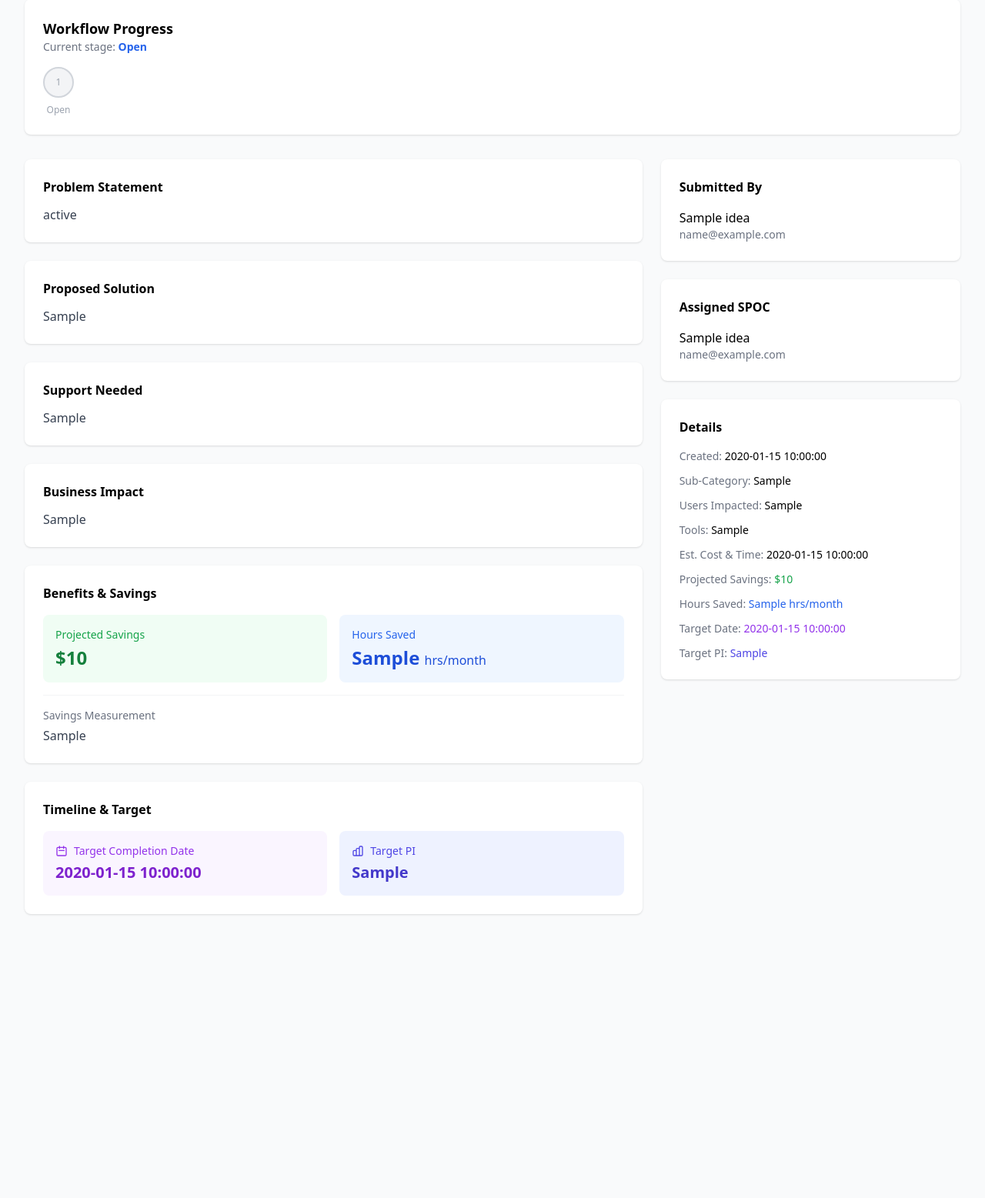
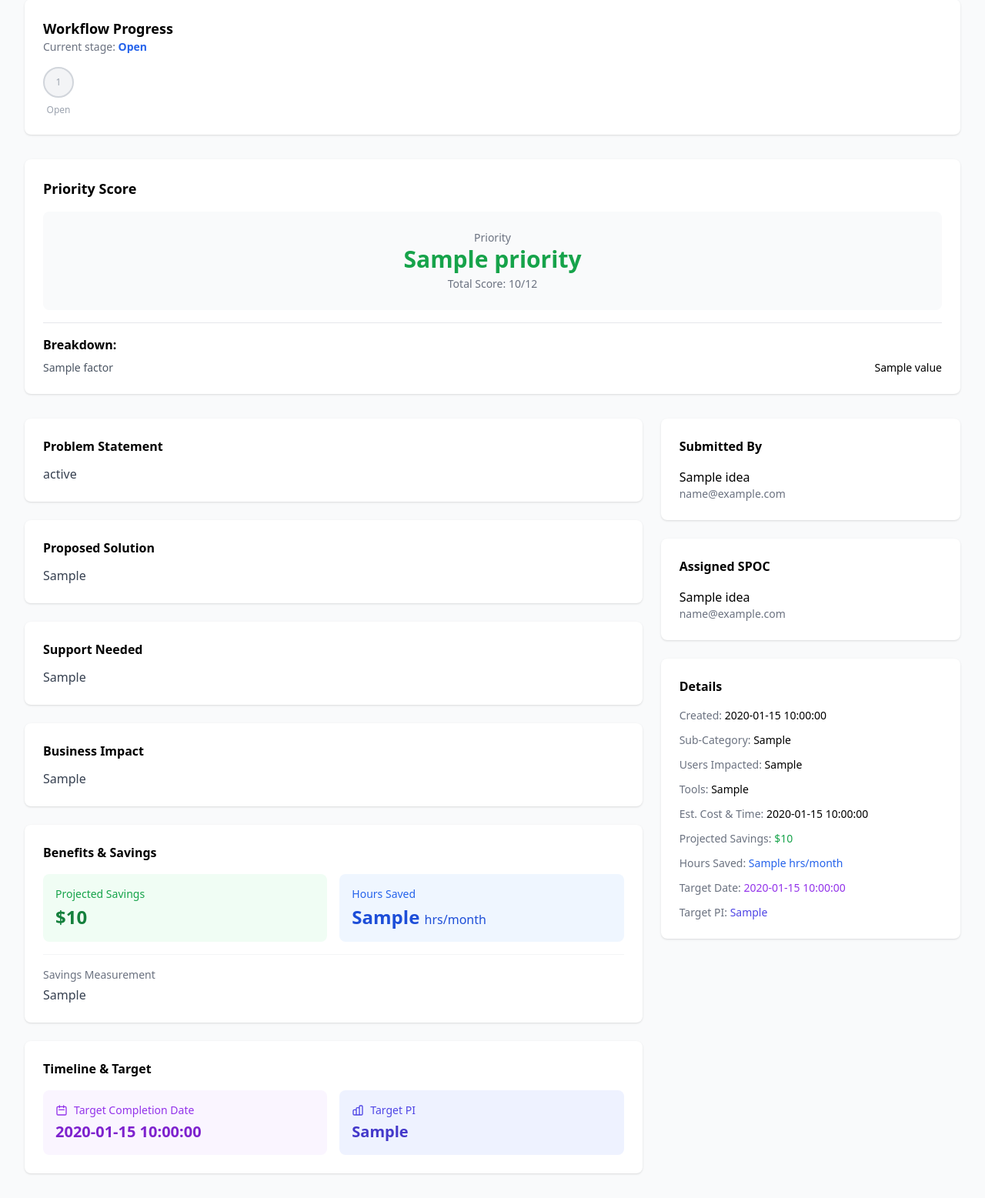
Before and after one commit to ParasuChandru/innovation-engine, a Flask app: template templates/idea_detail.html in a window 1280 px wide. Shown: the part 195-1752 px from the top of the page at 77% size. Before the commit the page ends 1384 px from the top, so only its background shows below. Run offline with Flask 3, Linux system fonts and the light colour scheme; the template is opened without the code that fills it: most values are stand-ins (such as "Sample title", 1, 10 or a date in 2020); some libraries are stand-ins or nearby versions.

Commit message:
feat: Add priority scoring and back button

```diff
--- a/app.py
+++ b/app.py
@@ -362,6 +362,12 @@ def logout():
 def dashboard():
     user = get_current_user()
 
+    if not user:
+        # This can happen if the user was deleted but the session cookie remains.
+        session.clear()
+        flash("Your session is invalid. Please log in again.", "warning")
+        return redirect(url_for('login'))
+
     # Get ideas based on role
     if user['role'] == 'OWNER':
         ideas = get_ideas_by_submitter(user['id'])
@@ -476,11 +482,17 @@ def idea_detail(idea_id):
     # Get current status index for stepper
     current_index = IDEA_STATUSES.index(idea['status']) if idea['status'] in IDEA_STATUSES else 0
 
+    # Calculate priority score if in ScoreIT stage
+    priority_info = None
+    if idea['status'] == 'ScoreIT':
+        priority_info = calculate_priority_score(idea)
+
     return render_template('idea_detail.html',
         user=user,
         idea=idea,
         statuses=IDEA_STATUSES,
-        current_index=current_index
+        current_index=current_index,
+        priority_info=priority_info
     )
 
 @app.route('/uploads/<filename>')
@@ -591,6 +603,11 @@ def update_benefits(idea_id):
 def kanban():
     user = get_current_user()
     ideas_by_status = get_ideas_grouped_by_status()
+
+    # Calculate priority for ideas in ScoreIT
+    if 'ScoreIT' in ideas_by_status:
+        for idea in ideas_by_status['ScoreIT']:
+            idea['priority_info'] = calculate_priority_score(idea)
 
     return render_template('kanban.html',
         user=user,
@@ -796,6 +813,75 @@ def admin_import():
     return redirect(url_for('admin'))
 
 # ============================================
+# Business Logic
+# ============================================
+
+def calculate_priority_score(idea):
+    """Calculate priority score based on idea attributes"""
+    score = 0
+    breakdown = {}
+
+    # 1. Complexity
+    complexity_map = {'Low': 3, 'Medium': 2, 'High': 1}
+    complexity_score = complexity_map.get(idea.get('complexity'), 0)
+    score += complexity_score
+    breakdown['Complexity'] = f"{complexity_score}/3 points"
+
+    # 2. Projected Savings
+    savings = idea.get('proj_savings') or 0
+    if savings > 50000:
+        savings_score = 3
+    elif savings > 10000:
+        savings_score = 2
+    else:
+        savings_score = 1
+    score += savings_score
+    breakdown['Projected Savings'] = f"{savings_score}/3 points"
+
+    # 3. Hours Saved (per year)
+    hours_saved_monthly = idea.get('hours_saved') or 0
+    hours_saved_yearly = hours_saved_monthly * 12
+    if hours_saved_yearly > 100:
+        hours_score = 3
+    elif hours_saved_yearly > 40:
+        hours_score = 2
+    else:
+        hours_score = 1
+    score += hours_score
+    breakdown['Hours Saved'] = f"{hours_score}/3 points"
+
+    # 4. Users Impacted
+    users_impacted_str = idea.get('users_impacted', '0')
+    try:
+        # Extract numbers from string
+        users_num = int(''.join(filter(str.isdigit, users_impacted_str)))
+    except ValueError:
+        users_num = 0
+
+    if users_num > 50:
+        users_score = 3
+    elif users_num > 10:
+        users_score = 2
+    else:
+        users_score = 1
+    score += users_score
+    breakdown['Users Impacted'] = f"{users_score}/3 points"
+
+    # Determine priority
+    if score >= 9:
+        priority = 'High'
+    elif score >= 5:
+        priority = 'Medium'
+    else:
+        priority = 'Low'
+
+    return {
+        'priority': priority,
+        'score': score,
+        'breakdown': breakdown
+    }
+
+# ============================================
 # Template Filters
 # ============================================
 
--- a/templates/idea_detail.html
+++ b/templates/idea_detail.html
@@ -59,6 +59,36 @@
             {% endfor %}
         </div>
     </div>
+
+    <!-- Priority Score Section (for ScoreIT stage) -->
+    {% if priority_info %}
+    <div class="bg-white rounded-lg shadow p-6">
+        <h3 class="font-semibold text-lg mb-4">Priority Score</h3>
+        <div class="flex items-center justify-center bg-gray-50 rounded-lg p-6">
+            <div class="text-center">
+                <div class="text-sm text-gray-500">Priority</div>
+                <div class="text-3xl font-bold
+                    {% if priority_info.priority == 'High' %}text-red-600
+                    {% elif priority_info.priority == 'Medium' %}text-yellow-600
+                    {% else %}text-green-600{% endif %}">
+                    {{ priority_info.priority }}
+                </div>
+                <div class="text-sm text-gray-500 mt-1">Total Score: {{ priority_info.score }}/12</div>
+            </div>
+        </div>
+        <div class="mt-4 pt-4 border-t">
+            <h4 class="font-semibold mb-2">Breakdown:</h4>
+            <ul class="space-y-2 text-sm">
+                {% for factor, value in priority_info.breakdown.items() %}
+                <li class="flex justify-between">
+                    <span class="text-gray-600">{{ factor }}</span>
+                    <span class="font-medium">{{ value }}</span>
+                </li>
+                {% endfor %}
+            </ul>
+        </div>
+    </div>
+    {% endif %}
 
     <!-- Status Actions -->
     {% if idea.status == 'Waiting for CGI approval' and (user.role == 'CGI_EXEC' or user.role == 'ADMIN') %}
```
Also changed, not shown: templates/idea_form.html (+9 -4 lines), templates/kanban.html (+8 -0 lines).
